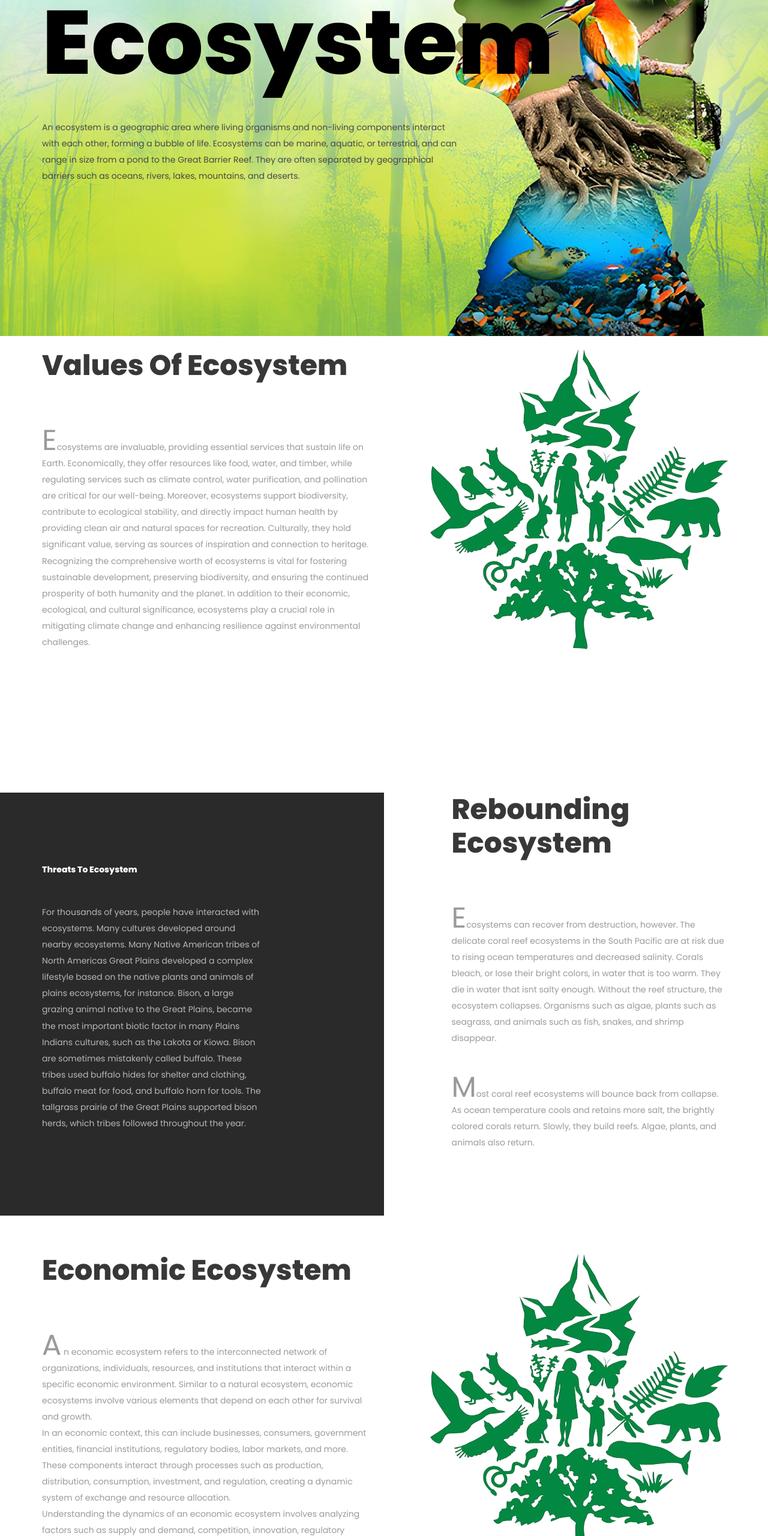
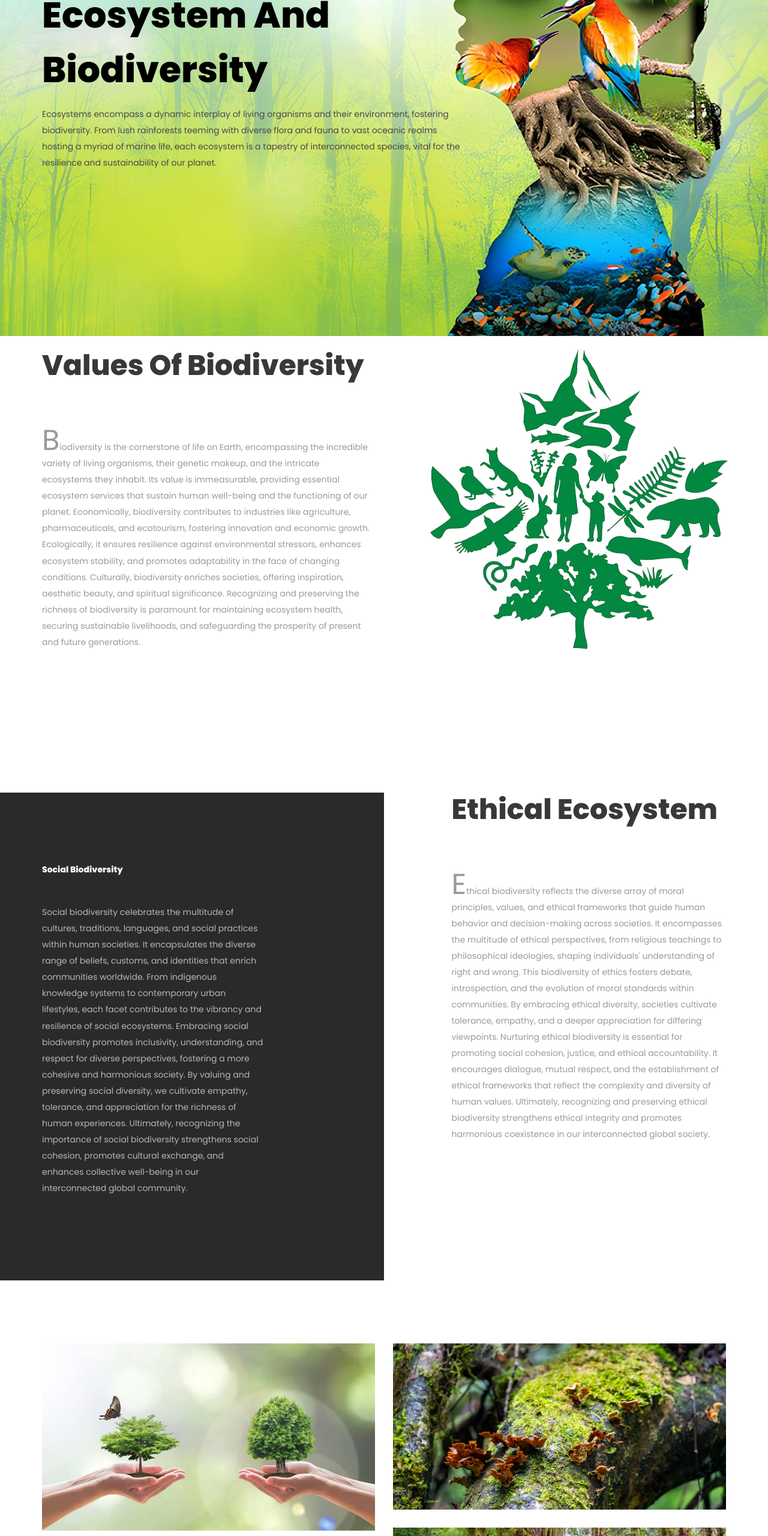
Before and after one commit to niyamk/ecosystem_and_diversity-repo, a plain HTML site: page index.html in a window 1280 px wide. Shown: the part 240-2800 px from the top of the page at 60% size. Drawn offline with nearby package versions, Linux system fonts and the light colour scheme.

Commit message:
changed from biodiversity to ecosystem and biodiversity

```diff
--- a/assets/css/style.css
+++ b/assets/css/style.css
@@ -166,8 +166,9 @@ html,body{height: 100%;}
 
 /* .welcome-txt */
 .welcome-txt h2 {
-    font-size: 150px;
+    font-size: 60px;
     font-weight:800;
+    max-width: 700px;
     line-height: 1.51;
     color: #000;
 }
--- a/index.html
+++ b/index.html
@@ -61,12 +61,9 @@
 	<section id="home" class="welcome-hero d-flex align-items-center">
 		<div class="container">
 			<div class="welcome-txt">
-				<h2>Ecosystem</h2>
+				<h2>Ecosystem and Biodiversity</h2>
 				<p>
-					An ecosystem is a geographic area where living organisms and non-living components interact with
-					each other, forming a bubble of life. Ecosystems can be marine, aquatic, or terrestrial, and can
-					range in size from a pond to the Great Barrier Reef. They are often separated by geographical
-					barriers such as oceans, rivers, lakes, mountains, and deserts.
+					Ecosystems encompass a dynamic interplay of living organisms and their environment, fostering biodiversity. From lush rainforests teeming with diverse flora and fauna to vast oceanic realms hosting a myriad of marine life, each ecosystem is a tapestry of interconnected species, vital for the resilience and sustainability of our planet.
 				</p>
 
 			</div><!--/.welcome-txt-->
@@ -82,20 +79,9 @@
 			<div class="row">
 				<div class="col-xl-6 col-lg-12">
 					<div class="single-about-txt">
-						<h2>Values of Ecosystem</h2>
+						<h2>Values of Biodiversity</h2>
 						<p>
-							<span>E</span>cosystems are invaluable, providing essential services that sustain life on
-							Earth. Economically, they offer resources like food, water, and timber, while regulating
-							services such as climate control, water purification, and pollination are critical for our
-							well-being. Moreover, ecosystems support biodiversity, contribute to ecological stability,
-							and directly impact human health by providing clean air and natural spaces for recreation.
-							Culturally, they hold significant value, serving as sources of inspiration and connection to
-							heritage. Recognizing the comprehensive worth of ecosystems is vital for fostering
-							sustainable development, preserving biodiversity, and ensuring the continued prosperity of
-							both humanity and the planet.
-							In addition to their economic, ecological, and cultural significance, ecosystems play a
-							crucial role in mitigating climate change and enhancing resilience against environmental
-							challenges.
+							<span>B</span>iodiversity is the cornerstone of life on Earth, encompassing the incredible variety of living organisms, their genetic makeup, and the intricate ecosystems they inhabit. Its value is immeasurable, providing essential ecosystem services that sustain human well-being and the functioning of our planet. Economically, biodiversity contributes to industries like agriculture, pharmaceuticals, and ecotourism, fostering innovation and economic growth. Ecologically, it ensures resilience against environmental stressors, enhances ecosystem stability, and promotes adaptability in the face of changing conditions. Culturally, biodiversity enriches societies, offering inspiration, aesthetic beauty, and spiritual significance. Recognizing and preserving the richness of biodiversity is paramount for maintaining ecosystem health, securing sustainable livelihoods, and safeguarding the prosperity of present and future generations.
 						</p>
 					</div><!--/.single-about-txt-->
 				</div><!--/.col-->
@@ -113,36 +99,18 @@
 			<div class="row">
 				<div class="col-lg-7">
 					<div class="single-about-txt-2">
-						<h4>Threats to Ecosystem</h4>
+						<h4>Social Biodiversity</h4>
 						<p>
-							For thousands of years, people have interacted with ecosystems. Many cultures developed
-							around nearby ecosystems. Many Native American tribes of North Americas Great Plains
-							developed a complex lifestyle based on the native plants and animals of plains ecosystems,
-							for instance. Bison, a large grazing animal native to the Great Plains, became the most
-							important biotic factor in many Plains Indians cultures, such as the Lakota or Kiowa. Bison
-							are sometimes mistakenly called buffalo. These tribes used buffalo hides for shelter and
-							clothing, buffalo meat for food, and buffalo horn for tools. The tallgrass prairie of the
-							Great Plains supported bison herds, which tribes followed throughout the year.
+							Social biodiversity celebrates the multitude of cultures, traditions, languages, and social practices within human societies. It encapsulates the diverse range of beliefs, customs, and identities that enrich communities worldwide. From indigenous knowledge systems to contemporary urban lifestyles, each facet contributes to the vibrancy and resilience of social ecosystems. Embracing social biodiversity promotes inclusivity, understanding, and respect for diverse perspectives, fostering a more cohesive and harmonious society. By valuing and preserving social diversity, we cultivate empathy, tolerance, and appreciation for the richness of human experiences. Ultimately, recognizing the importance of social biodiversity strengthens social cohesion, promotes cultural exchange, and enhances collective well-being in our interconnected global community.
 						</p>
 
 					</div><!--/.single-about-txt-->
 				</div><!--/.col-->
 				<div class="col-lg-5">
 					<div class="single-about-txt">
-						<h2>Rebounding Ecosystem</h2>
+						<h2>Ethical Ecosystem</h2>
 						<p>
-							<span>E</span>cosystems can recover from destruction, however. The delicate coral reef
-							ecosystems in the South Pacific are at risk due to rising ocean temperatures and decreased
-							salinity. Corals bleach, or lose their bright colors, in water that is too warm. They die in
-							water that isnt salty enough. Without the reef structure, the ecosystem collapses. Organisms
-							such as algae, plants such as seagrass, and animals such as fish, snakes, and shrimp
-							disappear.
-						</p>
-
-						<p>
-							<span>M</span>ost coral reef ecosystems will bounce back from collapse. As ocean temperature
-							cools and retains more salt, the brightly colored corals return. Slowly, they build reefs.
-							Algae, plants, and animals also return.
+							<span>E</span>thical biodiversity reflects the diverse array of moral principles, values, and ethical frameworks that guide human behavior and decision-making across societies. It encompasses the multitude of ethical perspectives, from religious teachings to philosophical ideologies, shaping individuals' understanding of right and wrong. This biodiversity of ethics fosters debate, introspection, and the evolution of moral standards within communities. By embracing ethical diversity, societies cultivate tolerance, empathy, and a deeper appreciation for differing viewpoints. Nurturing ethical biodiversity is essential for promoting social cohesion, justice, and ethical accountability. It encourages dialogue, mutual respect, and the establishment of ethical frameworks that reflect the complexity and diversity of human values. Ultimately, recognizing and preserving ethical biodiversity strengthens ethical integrity and promotes harmonious coexistence in our interconnected global society.
 						</p>
 					</div><!--/.single-about-txt-->
 				</div><!--/.col-->
@@ -152,55 +120,6 @@
 	</section><!--/.about-2 end -->
 	<br><br><br>
 	<!--about-2 end -->
-	<section id="about" class="about">
-		<div class="container">
-			<div class="row">
-				<div class="col-xl-6 col-lg-12">
-					<div class="single-about-txt">
-						<h2>economic Ecosystem</h2>
-						<p>
-							<span>A</span>
-							n economic ecosystem refers to the interconnected network of organizations, individuals, resources, and institutions that interact within a specific economic environment. Similar to a natural ecosystem, economic ecosystems involve various elements that depend on each other for survival and growth.
-							<br>
-							In an economic context, this can include businesses, consumers, government entities, financial institutions, regulatory bodies, labor markets, and more. These components interact through processes such as production, distribution, consumption, investment, and regulation, creating a dynamic system of exchange and resource allocation.
-							<br>
-							Understanding the dynamics of an economic ecosystem involves analyzing factors such as supply and demand, competition, innovation, regulatory frameworks, economic policies, and socio-cultural influences. The health and resilience of an economic ecosystem depend on factors like the efficiency of resource allocation, the level of innovation and entrepreneurship, the stability of institutions, and the overall economic environment.
-						</p>
-					</div><!--/.single-about-txt-->
-				</div><!--/.col-->
-			</div><!--/.row-->
-		</div><!--/.container -->
-		<div class="about-overlay">
-			<img src="assets/images/about/about_biodiverstiy_main.png" alt="images">
-		</div><!--/.about-overlay-->
-	</section>
-
-	<section id="about-2" class="about-2">
-		<div class="container">
-			<div class="row">
-				<div class="col-lg-7">
-					<div class="single-about-txt-2">
-						<h4>Social Ecosystem</h4>
-						<p>
-							A social ecosystem refers to the interconnected network of individuals, groups, organizations, institutions, and cultural norms within a society. It encompasses the various elements and interactions that shape social life, including relationships, communication patterns, power dynamics, and shared values.
-
-Similar to an economic ecosystem, a social ecosystem is dynamic and complex, with multiple components that influence and depend on each other. These components can include families, communities, educational institutions, religious organizations, government agencies, media outlets, and more.
-						</p>
-
-					</div><!--/.single-about-txt-->
-				</div><!--/.col-->
-				<div class="col-lg-5">
-					<div class="single-about-txt">
-						<h2>Ethical Ecosystem</h2>
-						<p>
-							<span>A</span>n ethical ecosystem is a complex web of interconnected elements that collectively influence and shape ethical behavior and decision-making within society. At its core are the moral beliefs, values, and principles held by individuals, which guide their actions and interactions with others. Additionally, organizations, including businesses, governments, and nonprofit entities, contribute to the ethical landscape through their adherence to codes of conduct and standards that promote transparency, fairness, and social responsibility. Cultural and societal norms play a significant role, shaping perceptions of right and wrong and influencing attitudes toward issues such as justice, equality, and environmental stewardship. Legal frameworks provide a formal structure for ethical considerations, although they may not always align perfectly with moral principles. Moreover, educational institutions play a crucial role in nurturing ethical awareness and moral development among individuals, contributing to the overall health of the ethical ecosystem. Together, these elements form a dynamic and interconnected system that shapes ethical behavior and fosters a culture of integrity and responsibility within society.
-						</p>
-					</div><!--/.single-about-txt-->
-				</div><!--/.col-->
-			</div><!--/.row-->
-		</div><!--/.container -->
-		<div class="about-overlay-2"></div><!--/.about-overlay-->
-	</section>
 	<!--gallery start-->
 	<section class="gallery">
 		<div class="container">
@@ -273,14 +192,9 @@ Similar to an economic ecosystem, a social ecosystem is dynamic and complex, wit
 					<div class="single-featured-list d-flex">
 						<div class="f-rec"></div><!--/.f-rec-->
 						<div class="single-featured-list-txt">
-							<h3>terrestrial Ecosystem</h3>
+							<h3>Economic Ecosystem</h3>
 							<p>
-								Terrestrial ecosystems encompass diverse habitats like forests, grasslands, deserts, and
-								tundras. Forests, ranging from tropical rainforests to temperate and boreal forests,
-								harbor rich biodiversity and serve as vital carbon sinks. Grasslands, characterized by
-								grasses and herbaceous plants, support various wildlife. Deserts, with low precipitation
-								and extreme temperatures, host specially adapted flora and fauna. Tundras, found in high
-								latitudes, feature sparse vegetation adapted to cold climates and permafrost.
+								An economic ecosystem comprises the intricate web of interactions among businesses, consumers, governments, and financial institutions within a specific industry or region. It encompasses the flow of goods, services, capital, and information that shape market dynamics and drive economic activities. Both tangible assets like infrastructure and natural resources, as well as intangible elements such as innovation and institutional frameworks, contribute to the health and resilience of this ecosystem, impacting sustainable development and prosperity.
 							</p>
 						</div><!--/.single-featured-list-txt-->
 					</div><!--/.single-featured-list-->
@@ -288,14 +202,9 @@ Similar to an economic ecosystem, a social ecosystem is dynamic and complex, wit
 					<div class="single-featured-list d-flex">
 						<div class="f-rec"></div><!--/.f-rec-->
 						<div class="single-featured-list-txt">
-							<h3>Aquatic Ecosystem</h3>
+							<h3>Social Ecosystem</h3>
 							<p>
-								Aquatic ecosystems include marine, freshwater, and estuarine environments. Marine
-								ecosystems, covering the majority of the Earth's surface, support a vast array of life,
-								from microscopic plankton to large marine mammals. Freshwater ecosystems, such as lakes,
-								rivers, and wetlands, are vital sources of drinking water and habitat for aquatic
-								species. Estuaries, where freshwater rivers meet saltwater oceans, are highly productive
-								ecosystems supporting unique communities adapted to fluctuating salinity levels.
+								The social ecosystem embodies the complex interplay of interactions among individuals, communities, institutions, and cultures within a society. It encompasses the diverse relationships, norms, values, and traditions that shape social dynamics and influence human behavior. From family structures to community organizations and societal institutions, each component contributes to the cohesion and resilience of the social fabric. Understanding and nurturing this ecosystem are essential for fostering inclusivity, cohesion, and well-being within societies.
 							</p>
 						</div><!--/.single-featured-list-txt-->
 					</div><!--/.single-featured-list-->
@@ -305,15 +214,10 @@ Similar to an economic ecosystem, a social ecosystem is dynamic and complex, wit
 					<div class="single-featured-list d-flex">
 						<div class="f-rec"></div><!--/.f-rec-->
 						<div class="single-featured-list-txt">
-							<h3>Artificial Ecosystem</h3>
+							<h3>Ethical Ecosystem</h3>
 							<p>
 
-								Artificial ecosystems comprise urban, agricultural, and industrial environments. Urban
-								areas, with parks and green spaces, support diverse flora and fauna. Agricultural
-								landscapes provide food, fiber, and habitat, but sustainable practices are crucial for
-								ecosystem health. Industrial activities can disrupt ecosystems through pollution and
-								habitat destruction, highlighting the importance of minimizing environmental impacts
-								through pollution control and habitat restoration efforts.
+								An ethical ecosystem represents the collective ethical principles, values, and norms that guide human behavior and decision-making within a community or society. It encompasses the interactions between individuals, organizations, and institutions, shaping the moral landscape of a given environment. From codes of conduct in professions to societal expectations of fairness and justice, each element contributes to the integrity and trust within the ethical framework. Nurturing an ethical ecosystem fosters accountability, integrity, and social harmony.
 							</p>
 						</div><!--/.single-featured-list-txt-->
 					</div><!--/.single-featured-list-->
```
